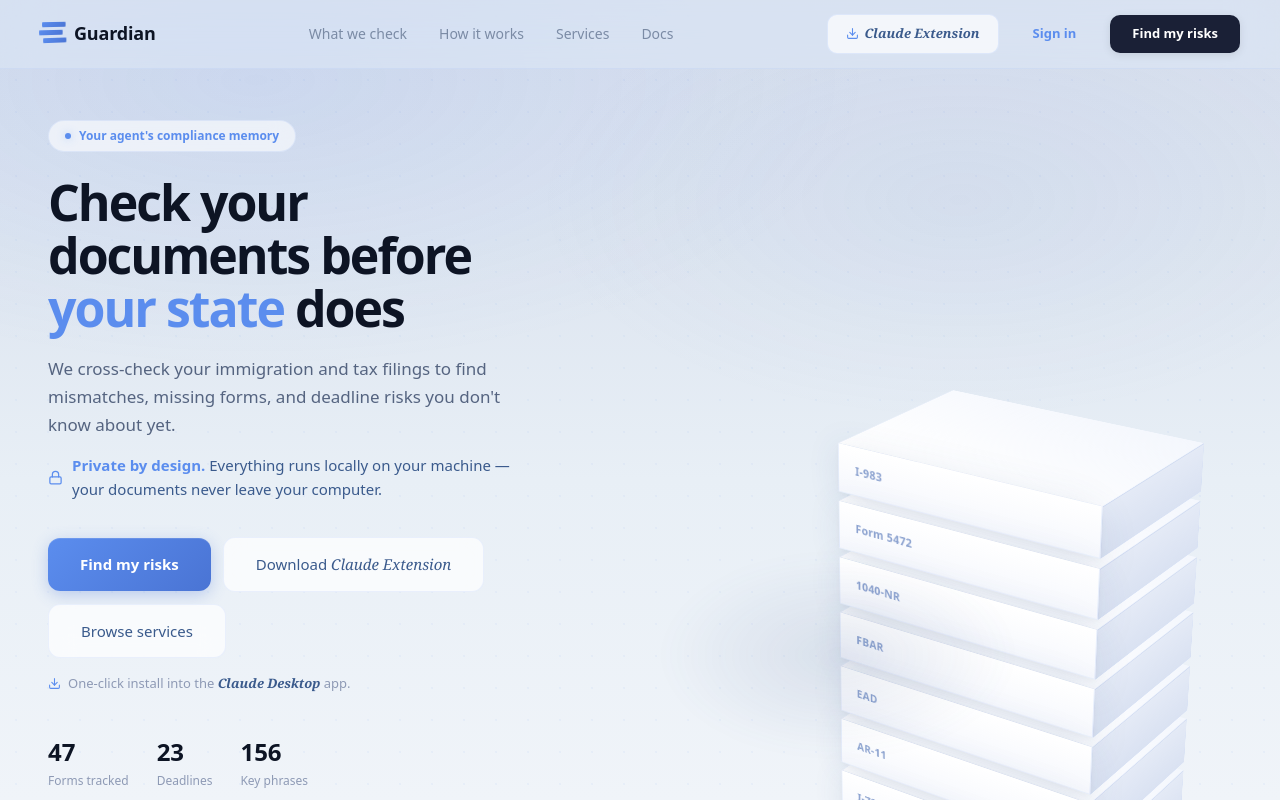
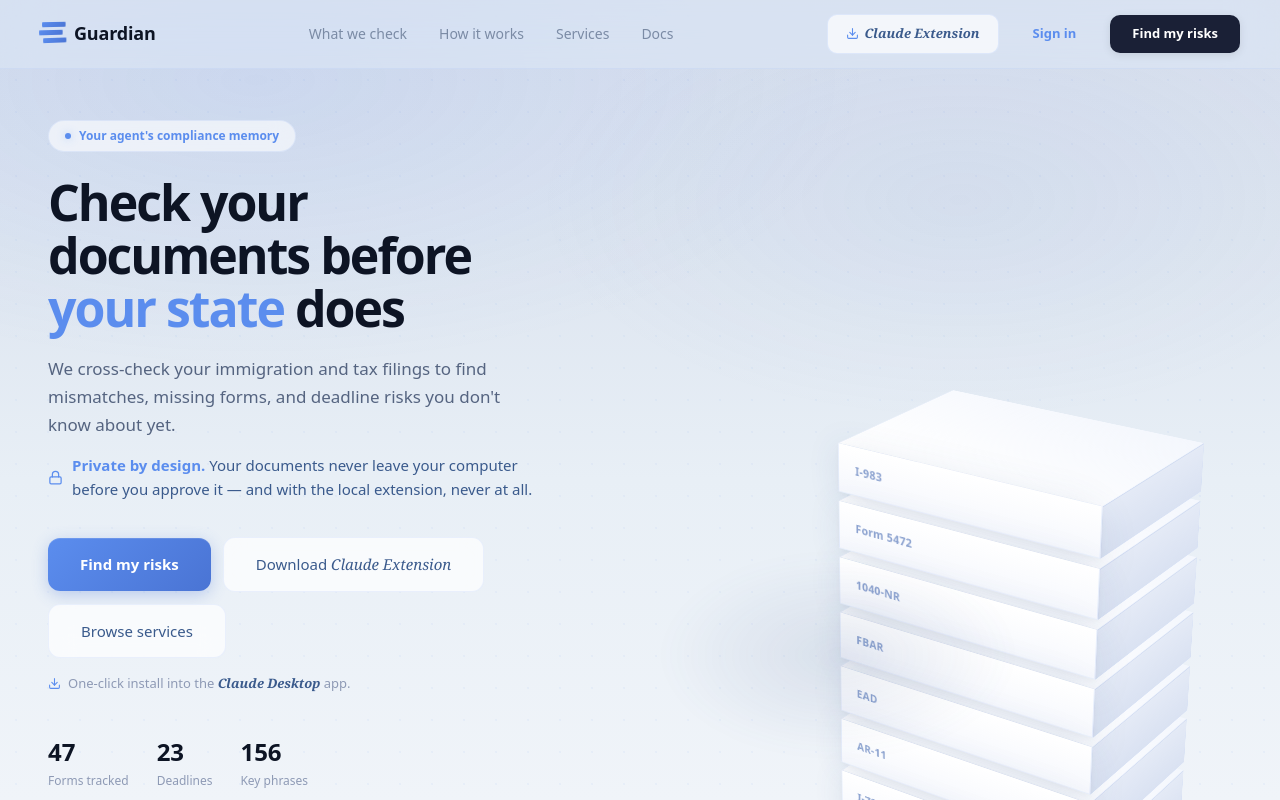
Before and after one commit to LEE-CHENYU/compliance-os, a Next.js app in the folder frontend/: page / in a window 1280 px wide. Shown: the top 800 px of the page. Built offline with nearby package versions, Linux system fonts and the light colour scheme; no server answers.

Commit message:
landing: approval-gated privacy copy (ships with the web consent gate)

```diff
--- a/frontend/src/app/page.tsx
+++ b/frontend/src/app/page.tsx
@@ -315,7 +315,7 @@ export default function Home() {
               <rect x="3" y="11" width="18" height="11" rx="2" ry="2" />
               <path d="M7 11V7a5 5 0 0 1 10 0v4" />
             </svg>
-            <span><span style={{color:'#5b8dee',fontWeight:600}}>Private by design.</span> Everything runs locally on your machine — your documents never leave your computer.</span>
+            <span><span style={{color:'#5b8dee',fontWeight:600}}>Private by design.</span> Your documents never leave your computer before you approve it — and with the local extension, never at all.</span>
           </p>
           <div style={{display:'flex',gap:12,marginBottom:16,alignItems:'center',flexWrap:'wrap'}}>
             <button onClick={() => router.push("/check")} style={{padding:'15px 32px',borderRadius:12,background:'linear-gradient(135deg, #5b8dee, #4a74d4)',color:'white',fontWeight:600,fontSize:15,border:'none',cursor:'pointer',boxShadow:'0 4px 16px rgba(74,116,212,0.3), inset 0 1px 0 rgba(255,255,255,0.12)',whiteSpace:'nowrap'}}>
@@ -409,7 +409,7 @@ export default function Home() {
           ["03","See what we found","Side-by-side comparison. Matches, mismatches, and missing items.","~15 sec"],
           ["04","Answer 3 quick questions","Only about the issues we found. Each one explains why it matters.","1 min"],
           ["05","Get your case snapshot","Timeline, findings, next steps, and things to watch \u2014 all in one view.","Instant"],
-          ["06","Save to your data room","Your documents, timeline, and risks \u2014 stored securely. We\u2019ll prompt you when something new needs checking.","Ongoing"],
+          ["06","Save to your data room","Your documents, timeline, and risks \u2014 kept in your data room, never shared without your approval. We\u2019ll prompt you when something new needs checking.","Ongoing"],
         ].map(([num,title,desc,time]) => (
           <div key={num} style={{display:'flex',gap:20,padding:'22px 0',borderBottom:'1px solid rgba(91,141,238,0.06)',alignItems:'flex-start'}}>
             <span style={{fontSize:13,fontWeight:700,color:'#c0cde0',minWidth:28,paddingTop:3}}>{num}</span>
@@ -621,8 +621,8 @@ export default function Home() {
       </section>
 
       <footer style={{position:'relative',zIndex:1,padding:48,textAlign:'center',fontSize:13,color:'#8e9ab5',lineHeight:1.7}}>
-        Your documents are stored securely and used only for compliance checking.<br />
-        Start free — no account needed for your first check. Create an account to save your case.
+        Local-first by design — your documents never leave your computer before you approve it.<br />
+        Free to use. No account required.
       </footer>
     </>
   );
```
